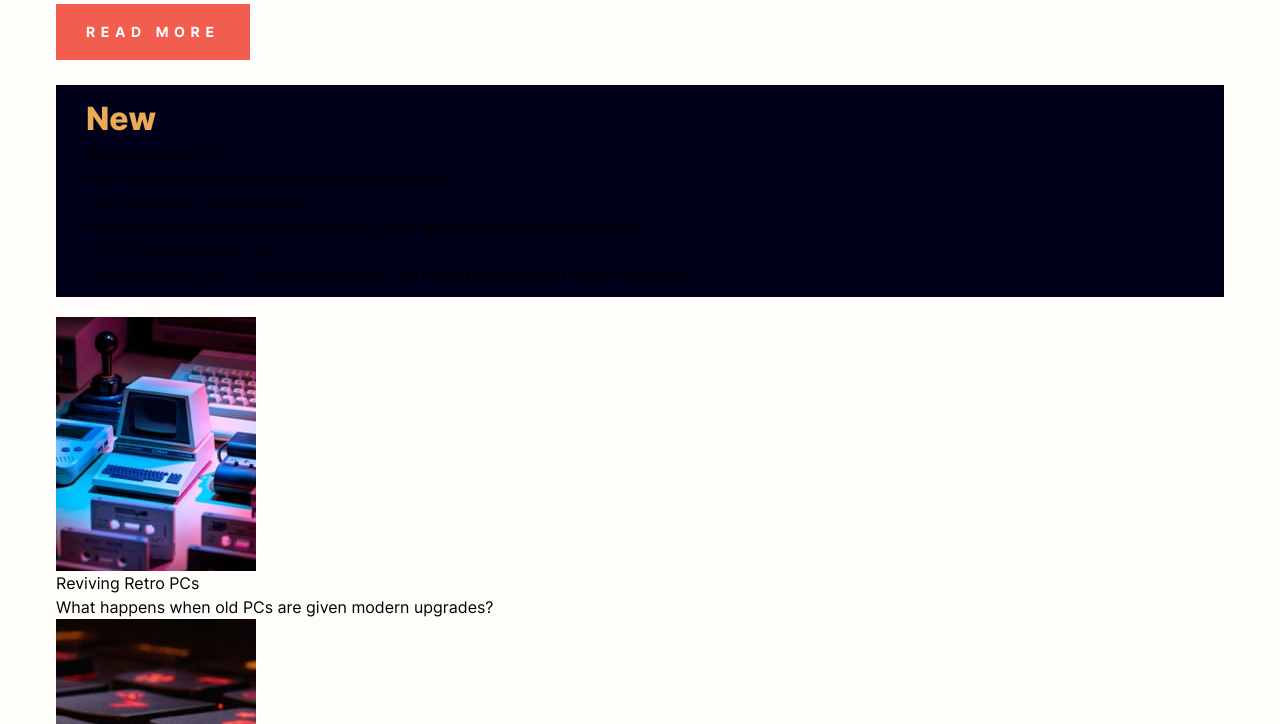
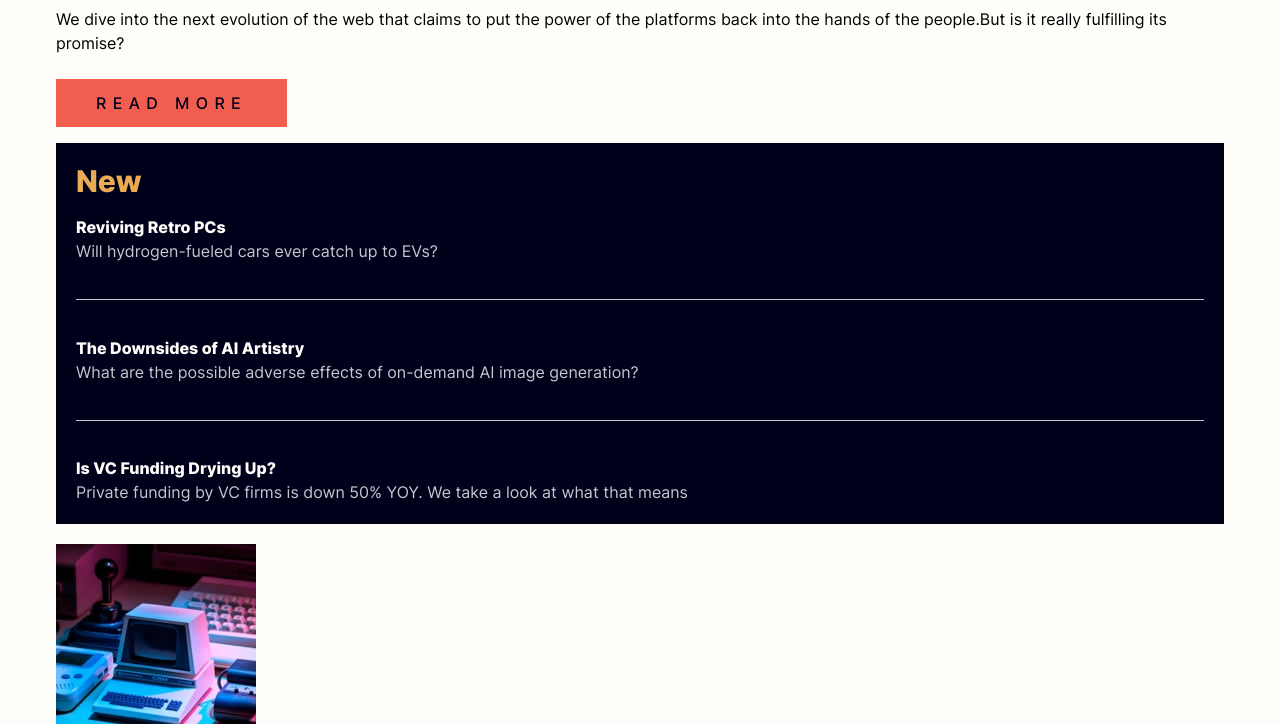
Before and after one commit to Humber70/home-page, a website built with Vite: page index.html in a window 1280 px wide. Shown: the part 641-1365 px from the top of the page. Built offline with nearby package versions, Linux system fonts and the light colour scheme.

Commit message:
refact: enhance HTML structure and styling

```diff
--- a/index.html
+++ b/index.html
@@ -63,32 +63,34 @@
           </picture>
           <div class="home-description">
             <div class="main-title">
-              <h1>The Bright Future of Web 3.0?</h1>
+              <h1 class="py-3 text-5xl font-[--font-weight-800] text-[--color-neutral-very-dark-blue]">The Bright Future of Web 3.0?</h1>
             </div>
-            <article class="main-info">
-              <p>
+            <article class="py-4">
+              <p class="text-[--color-neutral-grayish-blue] text-[--font-size-body-paragraph]">
                 We dive into the next evolution of the web that claims to put
                 the power of the platforms back into the hands of the people.But
                 is it really fulfilling its promise?
               </p>
-              <button class="btn">READ MORE</button>
+              <button class="mt-6 bg-[--color-primary-soft-red] px-10 py-3 text-[--color-neutral-very-dark-blue] font-[500] tracking-[.4rem]">READ MORE</button>
             </article>
           </div>
         </section>
-        <aside class="aside" id="new">
-          <h2 class="aside-title">New</h2>
-          <ul>
+        <aside class="p-5 bg-[--color-neutral-very-dark-blue]" id="new">
+          <h2 class="mb-4 text-3xl font-[--font-weight-800] text-[--color-primary-soft-orange]">New</h2>
+          <ul class="flex flex-col gap-9">
             <li>
-              <h3>Reviving Retro PCs</h3>
-              <p>Will hydrogen-fueled cars ever catch up to EVs?</p>
+              <h3 class="text-[--color-neutral-off-white] font-[--font-weight-800]">Reviving Retro PCs</h3>
+              <p class="text-[--color-neutral-grayish-blue]">Will hydrogen-fueled cars ever catch up to EVs?</p>
             </li>
+            <hr class="bg-[--color-neutral-grayish-blue] h-[0.5px] border-none">
             <li>
-              <h3>The Downsides of AI Artistry</h3>
-              <p>What are the possible adverse effects of on-demand AI image generation?</p>
+              <h3 class="text-[--color-neutral-off-white] font-[--font-weight-800]">The Downsides of AI Artistry</h3>
+              <p class="text-[--color-neutral-grayish-blue]">What are the possible adverse effects of on-demand AI image generation?</p>
             </li>
+            <hr class="bg-[--color-neutral-grayish-blue] h-[0.5px] border-none">
             <li>
-              <h3>Is VC Funding Drying Up?</h3>
-              <p>Private funding by VC firms is down 50% YOY. We take a look at what that means</p>
+              <h3 class="text-[--color-neutral-off-white] font-[--font-weight-800]">Is VC Funding Drying Up?</h3>
+              <p class="text-[--color-neutral-grayish-blue]">Private funding by VC firms is down 50% YOY. We take a look at what that means</p>
             </li>
           </ul>
         </aside>
```
